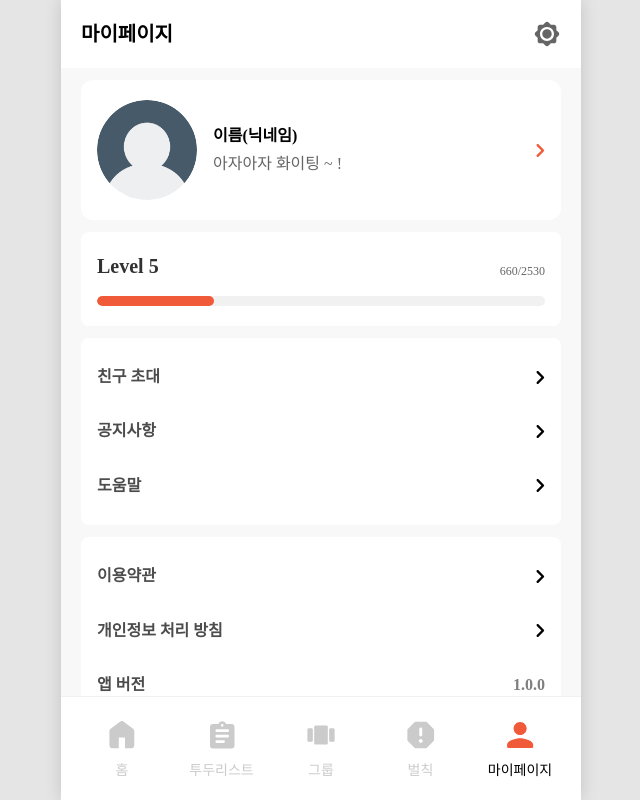
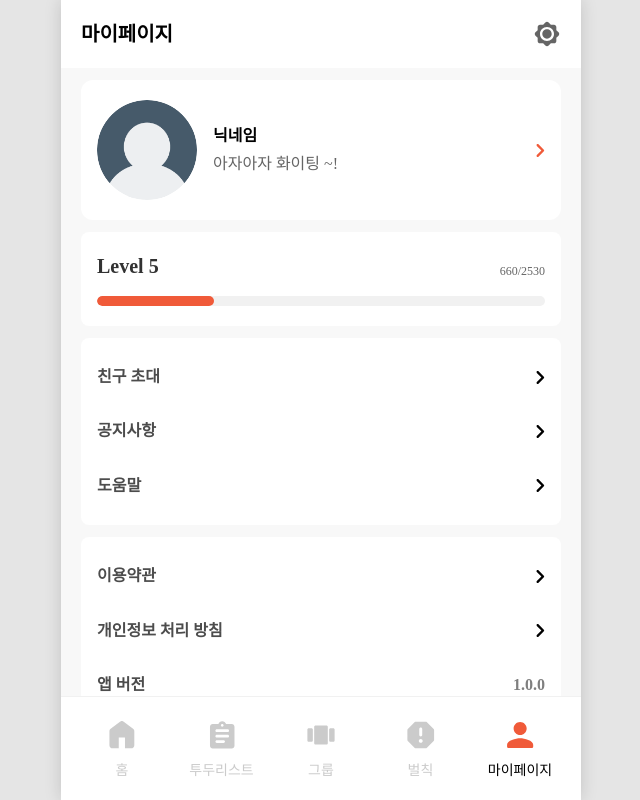
Before and after one commit to DoitorPay/Guide, a React (Vite) app in the folder frontend/: page /mypage in a window 1280 px wide. Shown: the whole page, without its empty margins (319-959 px from the left). Built offline with nearby package versions, Linux system fonts and the light colour scheme; no server answers; a web font is replaced by a local one.

Commit message:
프로필 카드 db 연동 중... 확인 필요

```diff
--- a/frontend/src/components/profile/ProfileCard.jsx
+++ b/frontend/src/components/profile/ProfileCard.jsx
@@ -1,18 +1,35 @@
-import React from 'react';
+import React, { useEffect, useState } from 'react';
+import axios from 'axios';
 import ProfileImage from '@/components/profile/ProfileImage';
 import ProfileName from '@/components/profile/ProfileName';
 
-const ProfileCard = ({
-    name = '이름(닉네임)',
-    status = '아자아자 화이팅 ~ !',
-    imageSrc = '',
-    onClick,
-  }) => {
+const ProfileCard = ({ status = '아자아자 화이팅 ~!', onClick }) => {
+  const [nickname, setNickname] = useState('닉네임');
+  const [profileImage, setProfileImage] = useState('');
+
+  useEffect(() => {
+    axios.get('/api/user/nickname')
+      .then(res => {
+        setNickname(res.data.profile);
+      })
+      .catch(err => {
+        console.error('닉네임 불러오기 실패:', err);
+      });
+
+    axios.get('/api/user/profile_img')
+      .then(res => {
+        setProfileImage(res.data.profile);
+      })
+      .catch(err => {
+        console.error('프로필 이미지 불러오기 실패:', err);
+      });
+  }, []);
+
   return (
     <div className="profile-card" onClick={onClick}>
-        <ProfileImage src={imageSrc} size={100} className="profile-card__image" />
+      <ProfileImage src={profileImage} size={100} className="profile-card__image" />
       <div className="profile-card__info">
-          <ProfileName name={name} size="md" />
+        <ProfileName name={nickname} size="md" />
         <span className="profile-card__status">{status}</span>
       </div>
       <img
```
Lines whose indentation alone changed are shown as unchanged.
